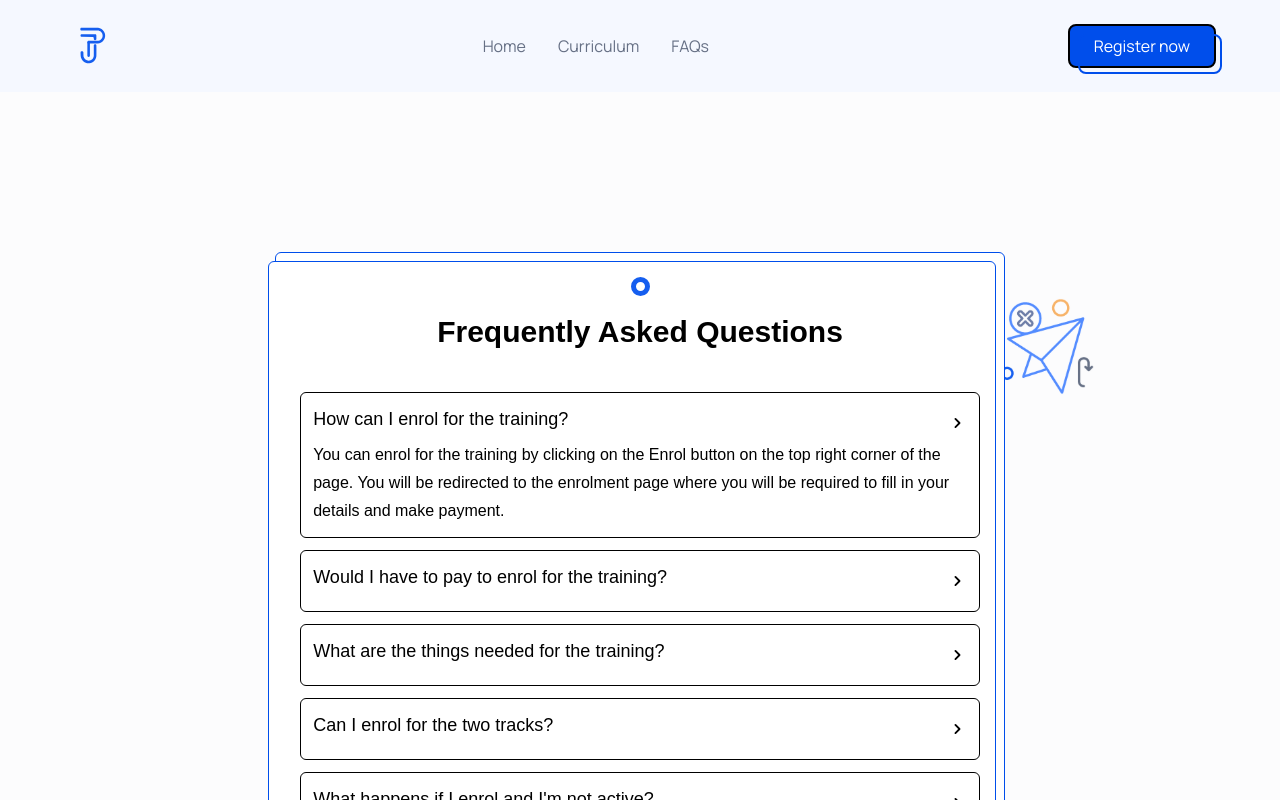
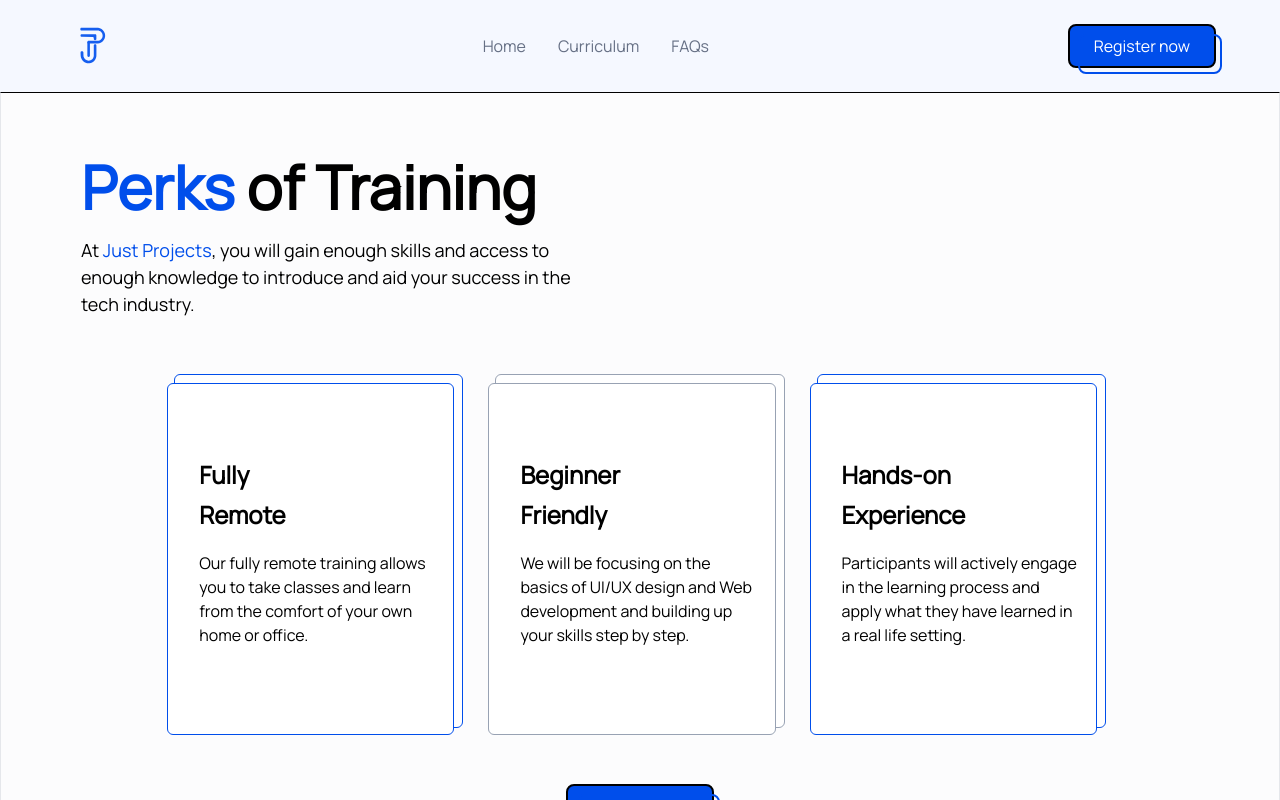
Before and after one commit to Rasheedatj/just-projects, a Next.js app: page / in a window 1280 px wide. Shown: the top 800 px of the page. Built offline with nearby package versions, Linux system fonts and the light colour scheme; a web font is replaced by a local one.

Commit message:
feat:add perks section

```diff
--- a/app/_components/Footer.tsx
+++ b/app/_components/Footer.tsx
@@ -38,7 +38,9 @@ const Footer = () => {
         </ul>
 
         {/* <div className='flex items-center gap-4'></div> */}
-        <p>&copy; {new Date().getFullYear()} Just Projects</p>
+        <p className='text-sm'>
+          &copy; {new Date().getFullYear()} Just Projects
+        </p>
       </div>
     </footer>
   );
--- /dev/null
+++ b/app/_components/Perks.tsx
@@ -0,0 +1,51 @@
+import Link from 'next/link';
+import React from 'react';
+import { perks } from '../_utils/data';
+
+const Perks = () => {
+  return (
+    <section className='border-[1px] border-t-black text-black py-10 md:py-16 px-8 md:px-20 grid'>
+      <article className='md:w-[60%]'>
+        <h1 className='font-semibold text-3xl md:text-xl lg:text-6xl leading-relaxed text-black'>
+          <span className='text-primary-700'>Perks</span> of Training{' '}
+        </h1>
+
+        <p className='text-sm !leading-6 md:text-lg md:w-[76%] md:!leading-normal mt-2 md:mt-5'>
+          At <span className='text-primary-700'>Just Projects</span>, you will
+          gain enough skills and access to enough knowledge to introduce and aid
+          your success in the tech industry.
+        </p>
+      </article>
+
+      <div className='flex flex-col md:flex-row items-stretch gap-8 md:w-10/12 mx-auto py-14'>
+        {perks.map((perk) => (
+          <div
+            key={perk.id}
+            className={`flex-1 relative border-[1px]  bg-white rounded-md px-6 py-20  before:absolute before:content-[""] before:bg-white before:rounded-md before:w-full before:h-full before:border-[1px] before:top-2 before:right-2 before:-z-[2] z-[2] ${
+              perk.id === 2
+                ? 'border-neutral-500 before:border-neutral-500 '
+                : 'border-primary-700 before:border-primary-700 '
+            }`}
+          >
+            <h1 className='font-semibold text-2xl leading-10'>
+              {perk.title.split(' ').map((i) => (
+                <span className='block' key={i}>
+                  {i}
+                </span>
+              ))}{' '}
+            </h1>
+            <p className='text-sm !leading-6 md:text-base pt-4 md:leading-8'>
+              {perk.description}
+            </p>
+          </div>
+        ))}
+      </div>
+
+      <Link href='/register' className='mx-auto'>
+        <button className='btn'>Register now</button>
+      </Link>
+    </section>
+  );
+};
+
+export default Perks;
--- a/app/_utils/data.ts
+++ b/app/_utils/data.ts
@@ -185,3 +185,24 @@ export const frequentlyAskedQuestions = [
       "No, you will not get to see President Buhari after the training. However, you will get to see the President's wife, Aisha Buhari.",
   },
 ];
+
+export const perks = [
+  {
+    id: 1,
+    title: 'Fully Remote',
+    description:
+      'Our fully remote training allows you to take classes and learn from the comfort of your own home or office. ',
+  },
+  {
+    id: 2,
+    title: 'Beginner Friendly',
+    description:
+      'We will be focusing on the basics of UI/UX design and Web development and building up your skills step by step. ',
+  },
+  {
+    id: 3,
+    title: 'Hands-on Experience',
+    description:
+      'Participants will actively engage in the learning process and apply what they have learned in a real life setting.',
+  },
+];
--- a/app/faqs/page.tsx
+++ /dev/null
@@ -1,11 +0,0 @@
-import React from 'react';
-
-export const metadata = {
-  title: 'FAQs',
-};
-
-const Page = () => {
-  return <div>FAQS</div>;
-};
-
-export default Page;
--- a/app/not-found.tsx
+++ b/app/not-found.tsx
@@ -7,6 +7,7 @@ const NotFound = () => {
   return (
     <div className='flex flex-col py-20 px-8 items-center justify-center text-center'>
       <h1 className='font-semibold text-xl text-black'>404 Error</h1>
+
       <Image
         src={notFound}
         // placeholder='blur'
--- a/app/page.tsx
+++ b/app/page.tsx
@@ -1,11 +1,13 @@
 import React from 'react';
 import FAQs from './_components/FAQs';
+import Perks from './_components/Perks';
 
 const page = () => {
   return (
-    <div>
+    <>
+      <Perks />
       <FAQs />
-    </div>
+    </>
   );
 };
 
```
